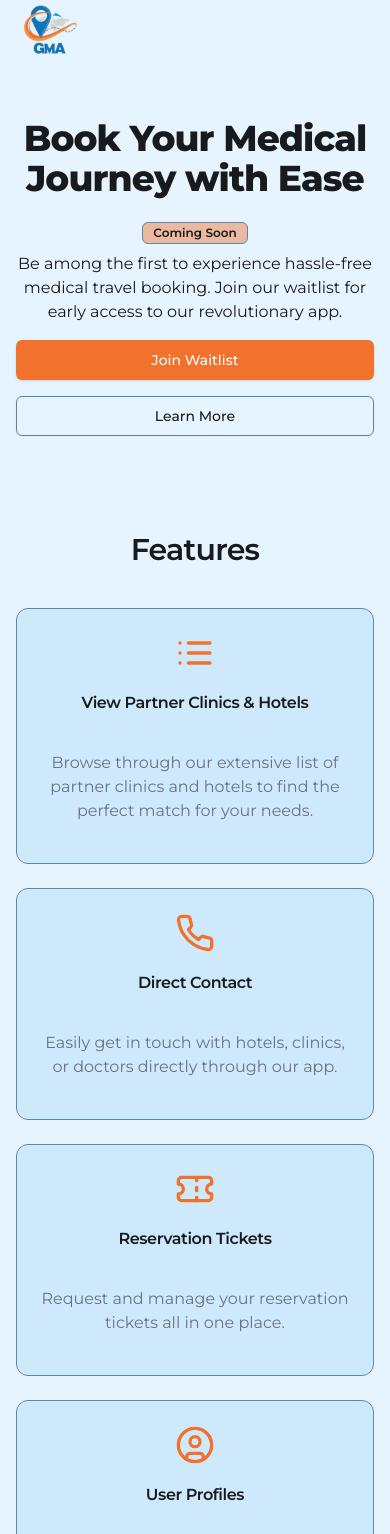
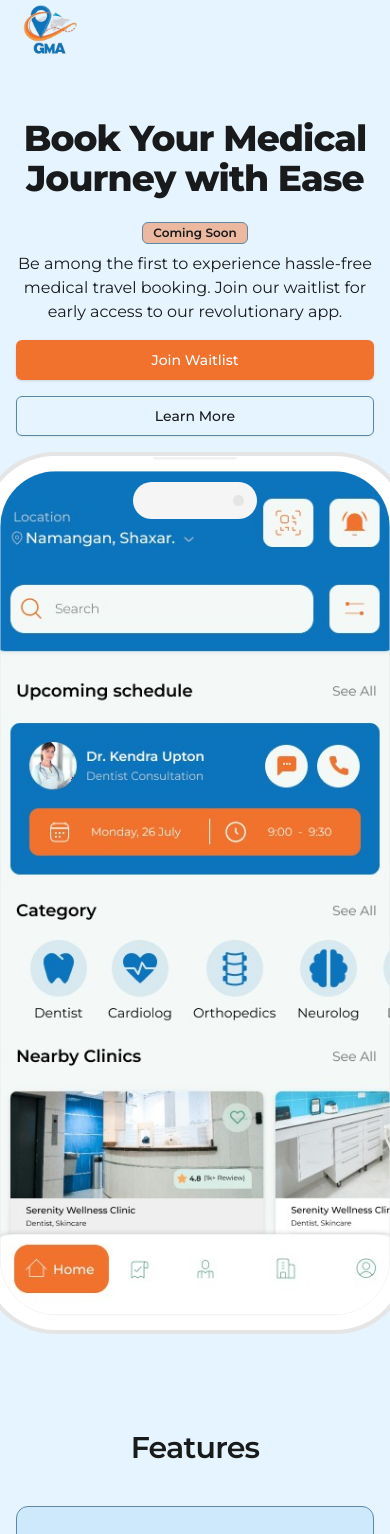
Before and after one commit to GlobalMedicalAdvisors/landing, a Next.js app: page / in a window 390 px wide. Shown: the top 1534 px of the page. Built offline with nearby package versions, Linux system fonts and the light colour scheme.

Commit message:
add a phone mockup

```diff
--- a/src/app/page.tsx
+++ b/src/app/page.tsx
@@ -14,6 +14,7 @@ import {
 } from "lucide-react";
 import { FeatureCard } from "@/components/feature-card";
 import { Badge } from "@/components/ui/badge";
+import Iphone15Pro from "@/components/ui/iphone-15-pro";
 
 export default function LandingPage() {
   return (
@@ -33,6 +34,7 @@ export default function LandingPage() {
                   revolutionary app.
                 </p>
               </div>
+
               <div className="flex flex-col sm:flex-row gap-4 w-full sm:w-auto">
                 <Button size="lg" className="w-full sm:w-auto">
                   Join Waitlist
@@ -45,6 +47,7 @@ export default function LandingPage() {
                   Learn More
                 </Button>
               </div>
+              <Iphone15Pro src="/mockup.jpg" />
             </div>
           </div>
         </section>
--- /dev/null
+++ b/src/components/ui/iphone-15-pro.tsx
@@ -0,0 +1,95 @@
+import { SVGProps } from "react";
+
+export interface Iphone15ProProps extends SVGProps<SVGSVGElement> {
+  width?: number;
+  height?: number;
+  src?: string;
+}
+
+export default function Iphone15Pro({
+  width = 433,
+  height = 882,
+  src,
+  ...props
+}: Iphone15ProProps) {
+  return (
+    <svg
+      width={width}
+      height={height}
+      viewBox={`0 0 ${width} ${height}`}
+      fill="none"
+      xmlns="http://www.w3.org/2000/svg"
+      {...props}
+    >
+      <path
+        d="M2 73C2 32.6832 34.6832 0 75 0H357C397.317 0 430 32.6832 430 73V809C430 849.317 397.317 882 357 882H75C34.6832 882 2 849.317 2 809V73Z"
+        className="fill-[#E5E5E5] dark:fill-[#404040]"
+      />
+      <path
+        d="M0 171C0 170.448 0.447715 170 1 170H3V204H1C0.447715 204 0 203.552 0 203V171Z"
+        className="fill-[#E5E5E5] dark:fill-[#404040]"
+      />
+      <path
+        d="M1 234C1 233.448 1.44772 233 2 233H3.5V300H2C1.44772 300 1 299.552 1 299V234Z"
+        className="fill-[#E5E5E5] dark:fill-[#404040]"
+      />
+      <path
+        d="M1 319C1 318.448 1.44772 318 2 318H3.5V385H2C1.44772 385 1 384.552 1 384V319Z"
+        className="fill-[#E5E5E5] dark:fill-[#404040]"
+      />
+      <path
+        d="M430 279H432C432.552 279 433 279.448 433 280V384C433 384.552 432.552 385 432 385H430V279Z"
+        className="fill-[#E5E5E5] dark:fill-[#404040]"
+      />
+      <path
+        d="M6 74C6 35.3401 37.3401 4 76 4H356C394.66 4 426 35.3401 426 74V808C426 846.66 394.66 878 356 878H76C37.3401 878 6 846.66 6 808V74Z"
+        className="dark:fill-[#262626] fill-white"
+      />
+      <path
+        opacity="0.5"
+        d="M174 5H258V5.5C258 6.60457 257.105 7.5 256 7.5H176C174.895 7.5 174 6.60457 174 5.5V5Z"
+        className="fill-[#E5E5E5] dark:fill-[#404040]"
+      />
+      <path
+        d="M21.25 75C21.25 44.2101 46.2101 19.25 77 19.25H355C385.79 19.25 410.75 44.2101 410.75 75V807C410.75 837.79 385.79 862.75 355 862.75H77C46.2101 862.75 21.25 837.79 21.25 807V75Z"
+        className="fill-[#E5E5E5] dark:fill-[#404040] stroke-[#E5E5E5] dark:stroke-[#404040] stroke-[0.5]"
+      />
+
+      {src && (
+        <image
+          href={src}
+          x="21.25"
+          y="19.25"
+          width="389.5"
+          height="843.5"
+          preserveAspectRatio="xMidYMid slice"
+          clipPath="url(#roundedCorners)"
+        />
+      )}
+      <path
+        d="M154 48.5C154 38.2827 162.283 30 172.5 30H259.5C269.717 30 278 38.2827 278 48.5C278 58.7173 269.717 67 259.5 67H172.5C162.283 67 154 58.7173 154 48.5Z"
+        className="dark:fill-[#262626] fill-[#F5F5F5]"
+      />
+      <path
+        d="M249 48.5C249 42.701 253.701 38 259.5 38C265.299 38 270 42.701 270 48.5C270 54.299 265.299 59 259.5 59C253.701 59 249 54.299 249 48.5Z"
+        className="dark:fill-[#262626] fill-[#F5F5F5]"
+      />
+      <path
+        d="M254 48.5C254 45.4624 256.462 43 259.5 43C262.538 43 265 45.4624 265 48.5C265 51.5376 262.538 54 259.5 54C256.462 54 254 51.5376 254 48.5Z"
+        className="fill-[#E5E5E5] dark:fill-[#404040]"
+      />
+      <defs>
+        <clipPath id="roundedCorners">
+          <rect
+            x="21.25"
+            y="19.25"
+            width="389.5"
+            height="843.5"
+            rx="55.75"
+            ry="55.75"
+          />
+        </clipPath>
+      </defs>
+    </svg>
+  );
+}
```
Also changed, not shown: public/mockup.jpg (added).
